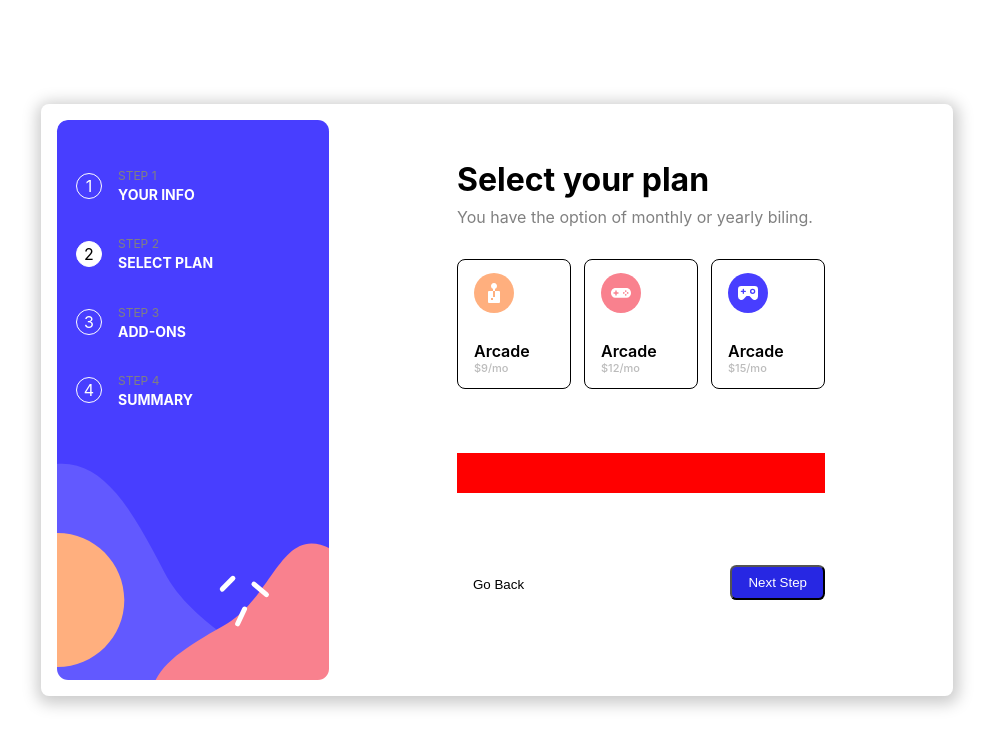
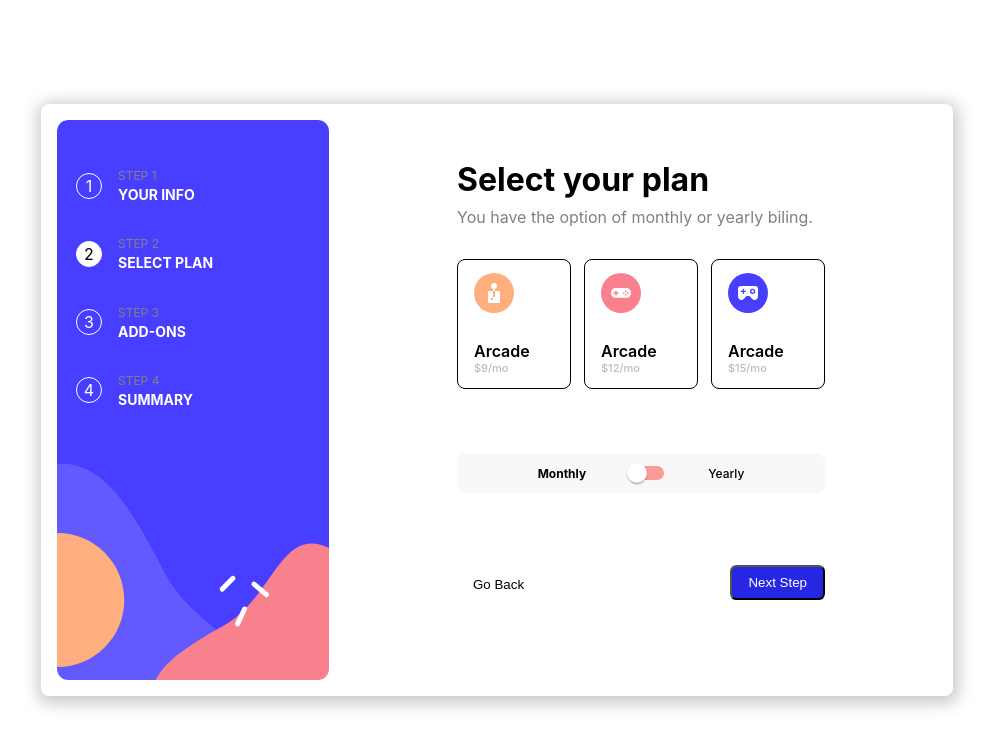
Before and after one commit to msiddiq1400/Reactjs_Multi_Form_Frontend_Mentor, a React (Create React App) app: page /plan in a window 1280 px wide. Shown: the top 748 px of the page, without its empty margins (143-1138 px from the left). Built offline with nearby package versions, Linux system fonts and the light colour scheme.

Commit message:
switch added

```diff
--- a/package.json
+++ b/package.json
@@ -3,6 +3,10 @@
   "version": "0.1.0",
   "private": true,
   "dependencies": {
+    "@emotion/react": "^11.10.6",
+    "@emotion/styled": "^11.10.6",
+    "@mui/material": "^5.11.9",
+    "@mui/styled-engine-sc": "^5.11.9",
     "@testing-library/jest-dom": "^5.16.5",
     "@testing-library/react": "^13.4.0",
     "@testing-library/user-event": "^13.5.0",
@@ -12,6 +16,7 @@
     "react-router-dom": "^6.8.1",
     "react-scripts": "5.0.1",
     "sass": "^1.58.3",
+    "styled-components": "^5.3.6",
     "web-vitals": "^2.1.4",
     "yup": "^1.0.0"
   },
--- a/src/screens/plan-screen/plan.js
+++ b/src/screens/plan-screen/plan.js
@@ -6,6 +6,13 @@ import PlanCard from "../../components/plan-card/plan-card";
 import ArcadeIcon from "../../assets/images/icon-arcade.svg";
 import AdvancedIcon from "../../assets/images/icon-advanced.svg";
 import ProIcon from "../../assets/images/icon-pro.svg";
+import { Switch } from "@mui/material";
+
+const switchStyle = {
+  "& .MuiSwitch-track": {
+    backgroundColor: "red",
+  },
+};
 
 const getCheckedPlan = (val) => {
   switch (val) {
@@ -29,6 +36,11 @@ const initialState = {
 const Plans = () => {
   const navigate = useNavigate();
   const [plan, setSelectedPlan] = useState(initialState);
+  const [toggleSwitch, setToggleSwitch] = useState(false);
+
+  const handleToggleSwitch = () => {
+    setToggleSwitch((prev) => !prev);
+  };
 
   const handlePlanClick = (selected) => {
     console.log("clicked");
@@ -73,7 +85,15 @@ const Plans = () => {
               />
             </div>
           </div>
-          <div className="plan-billing"></div>
+          <div className="plan-billing">
+            <p className={!toggleSwitch ? "plan-billing-bold" : ""}>Monthly</p>
+            <Switch
+              checked={toggleSwitch}
+              onChange={handleToggleSwitch}
+              sx={switchStyle}
+            />
+            <p className={toggleSwitch ? "plan-billing-bold" : ""}>Yearly</p>
+          </div>
           <div className="button-container">
             <button className="submit-button" type="submit">
               Next Step
--- a/src/screens/plan-screen/plan.scss
+++ b/src/screens/plan-screen/plan.scss
@@ -66,7 +66,21 @@
                 margin-top: 4rem;
                 width: 100%;
                 height: 2.5rem;
-                background-color: red;
+                background-color: #f9f7f7;
+                display: flex;
+                justify-content: center;
+                align-items: center;
+                gap: 2rem;
+                border-radius: 0.5rem;
+
+                p {
+                    font-size: 12px;
+                    font-weight: 500;
+                }
+
+                .plan-billing-bold {
+                    font-weight: bold;
+                }
             }
         }
     }
```
Also changed, not shown: 1 other file (tests, documents, lock files or other folders).
